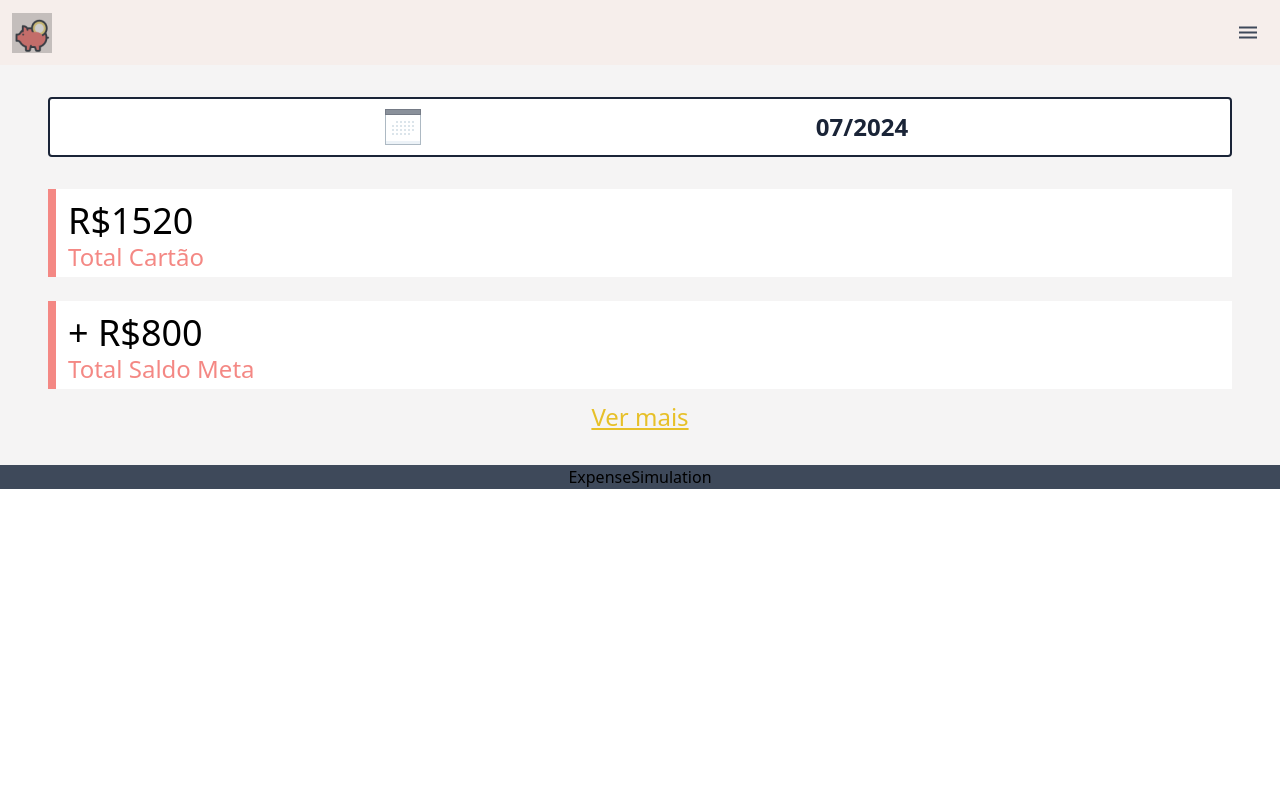
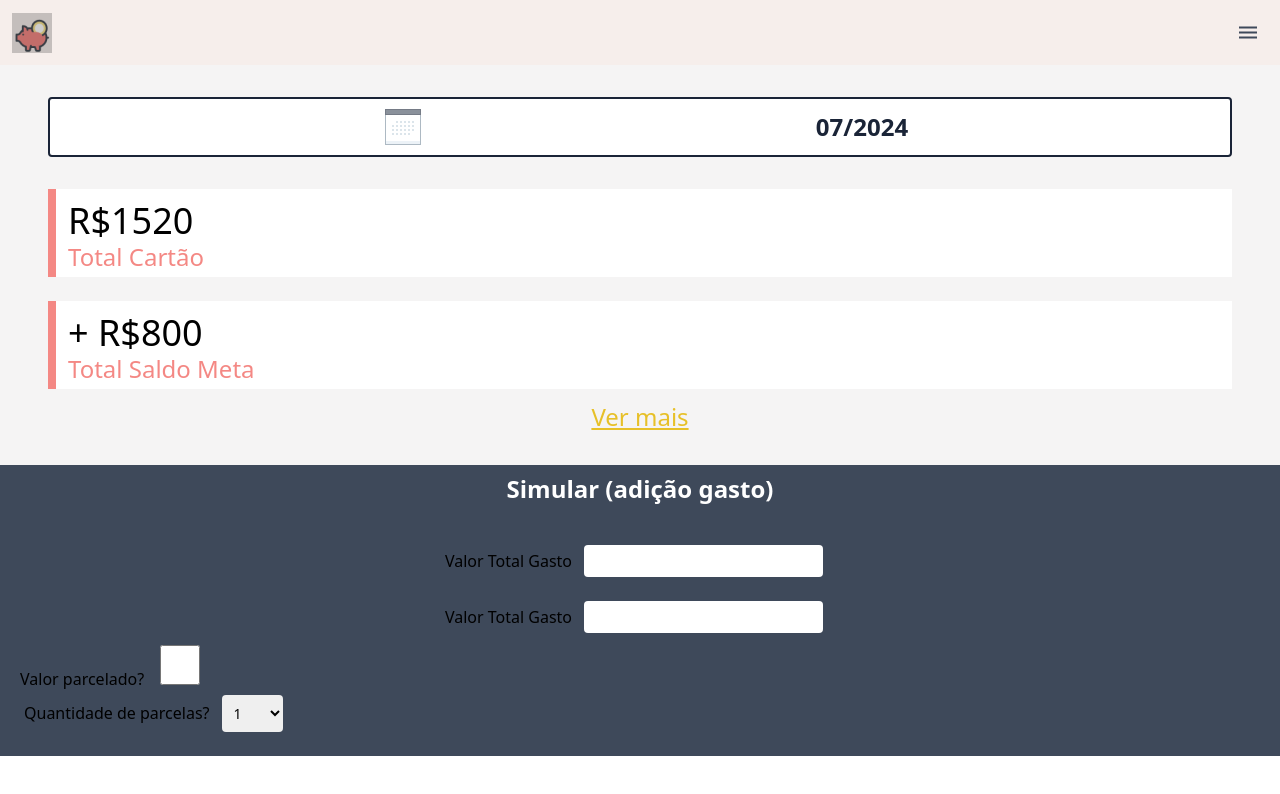
Before and after one commit to LanaGomes/buddy, a React (Vite) app: page / in a window 1280 px wide. Shown: the top 794 px of the page. Built offline with nearby package versions, Linux system fonts and the light colour scheme.

Commit message:
add.: basic form visual

```diff
--- a/src/Components/ExpenseSimulation.jsx
+++ b/src/Components/ExpenseSimulation.jsx
@@ -1,4 +1,47 @@
 function ExpenseSimulation() {
-  return <div className="sm:w-full bg-blue-1 ">ExpenseSimulation</div>;
+  const gerarOpcoes = () => {
+    let opcoes = [];
+    for (let index = 1; index <= 100; index++) {
+      opcoes.push(
+        <option key={index} value={index}>
+          {index}
+        </option>
+      );
+    }
+
+    return opcoes;
+  };
+
+  return (
+    <div className=" bg-blue-1 max-h-full">
+      <header className="text-2xl text-white-whistestWhite font-semibold py-2">
+        Simular (adição gasto)
+      </header>
+      <form className="p-5 flex flex-col items-start">
+        <label className="w-full">
+          Valor Total Gasto
+          <input className="m-3 p-1 rounded " required></input>
+        </label>
+        <label className="w-full">
+          Valor Total Gasto
+          <input className="m-3 p-1 rounded" required></input>
+        </label>
+        <label className="w-full text-left">
+          Valor parcelado?
+          <input
+            className="p-1 ml-4 h-10 w-10 "
+            required
+            type="checkbox"
+          ></input>
+        </label>
+        <label className="w-full text-left m-1">
+          Quantidade de parcelas?
+          <select className="w-15 p-2 mx-3 rounded focus:outline-none sm:text-sm">
+            {gerarOpcoes()}
+          </select>
+        </label>
+      </form>
+    </div>
+  );
 }
 export default ExpenseSimulation;
```
